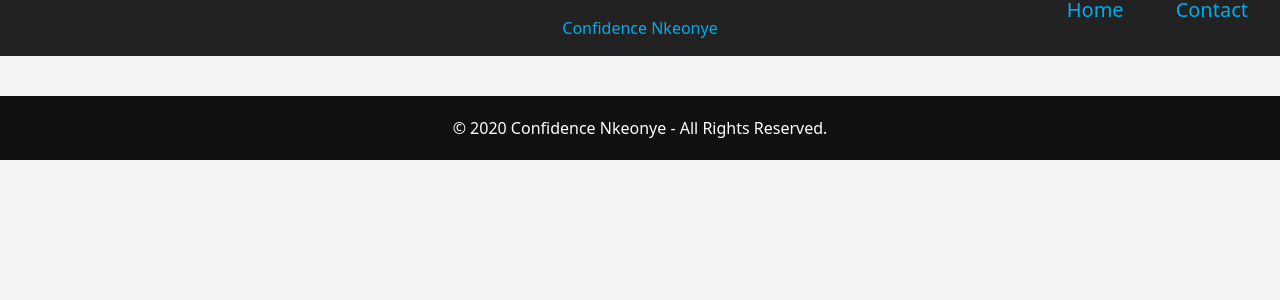
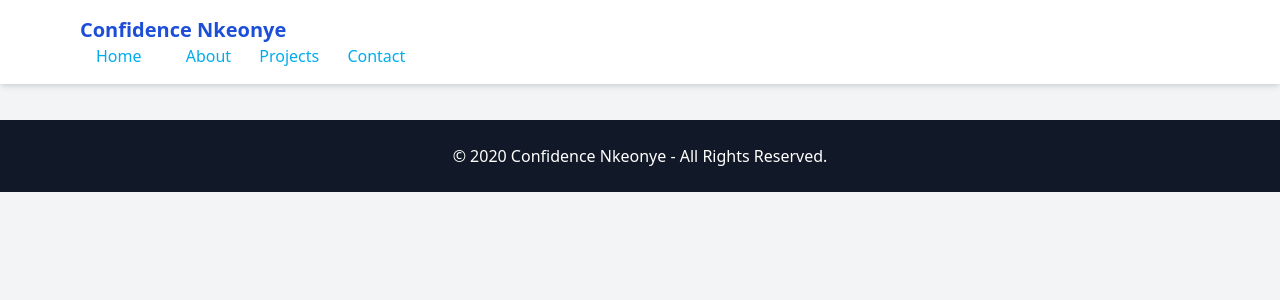
Before and after one commit to amarachi17/django-portfolio, a Django app: template portfolio_project/portfolio/templates/base.html in a window 1280 px wide. Shown: the top 300 px of the page. Run offline with Django 3.2, Linux system fonts and the light colour scheme; the template is opened without the code that fills it: most values are stand-ins (such as "Sample title", 1, 10 or a date in 2020).

Commit message:
Added tailwind css for styling and updated base.html

```diff
--- a/portfolio_project/portfolio/templates/base.html
+++ b/portfolio_project/portfolio/templates/base.html
@@ -12,22 +12,30 @@
     </style>
 </head>
 <body class="font-sans bg-gray-100">
-    <header>
-        <nav>
-            <h1><a href="{% url 'home' %}">Confidence Nkeonye</a></h1>
-            <ul>
-                <li><a href="{% url 'home' %}">Home</a></li>
-                <li><a href="{% url 'contact' %}">Contact</a></li>
-            </ul>
-        </nav>
-    </header>
+    <!-- Navbar -->
 
-    <main>
+    <nav class="fixed w-full bg-white shadow-md z-50">
+        <div class="max-w-6xl mx-auto justify-between items-center p-4">
+            <h1 class="text-xl font-bold text-blue-700">Confidence Nkeonye</h1>
+            <div class="space-x-6 text-gray-700 font-medium">
+                <a href="{% url 'home' %}" class="hover:text-blue-600">Home</a>
+                <a href="#about" class="hover:text-blue-600">About</a>
+                <a href="#projects" class="hover:text-blue-600">Projects</a>
+                <a href="{% url 'contact' %}" class="hover:text-blue-600">Contact</a>
+            </div>
+        </div>
+    </nav>
+
+
+    <!-- Page Content -->
+     <div class="pt-20">
         {% block content %}
         {% endblock %}
-    </main>
 
-    <footer>
+     </div>
+
+     <!-- Footer -->
+    <footer class="py-6 bg-gray-900 text-white text-center mt-10">
         <p>&copy; {{ now|date:"Y" }} Confidence Nkeonye - All Rights Reserved.  </p>
     </footer>
 </body>
```
